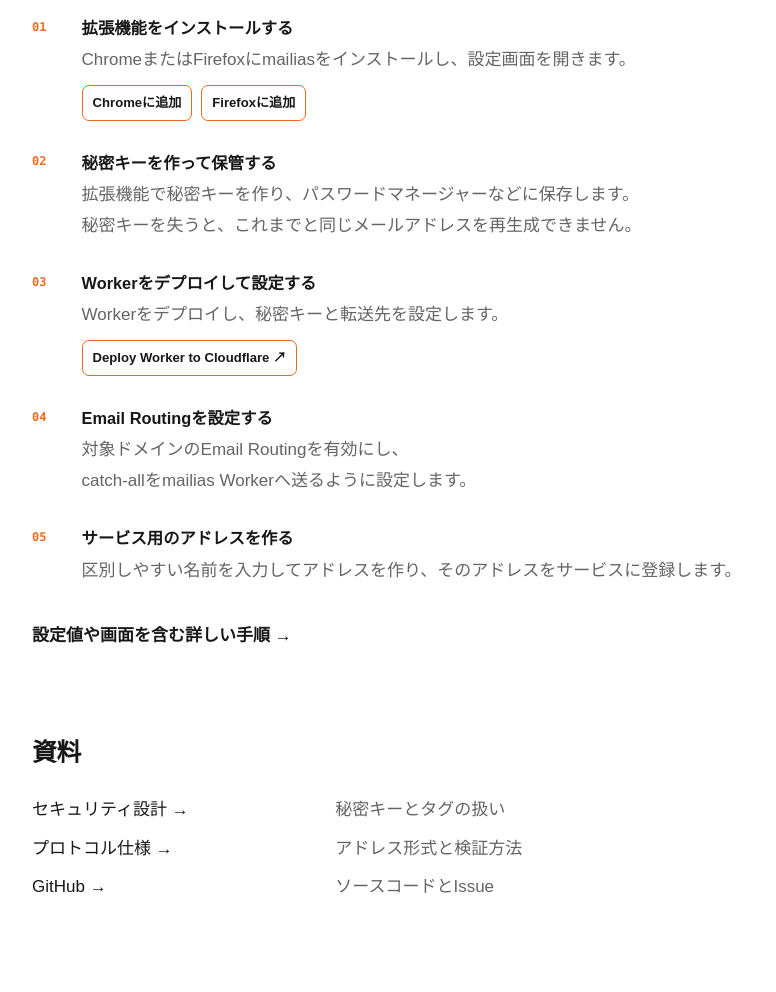
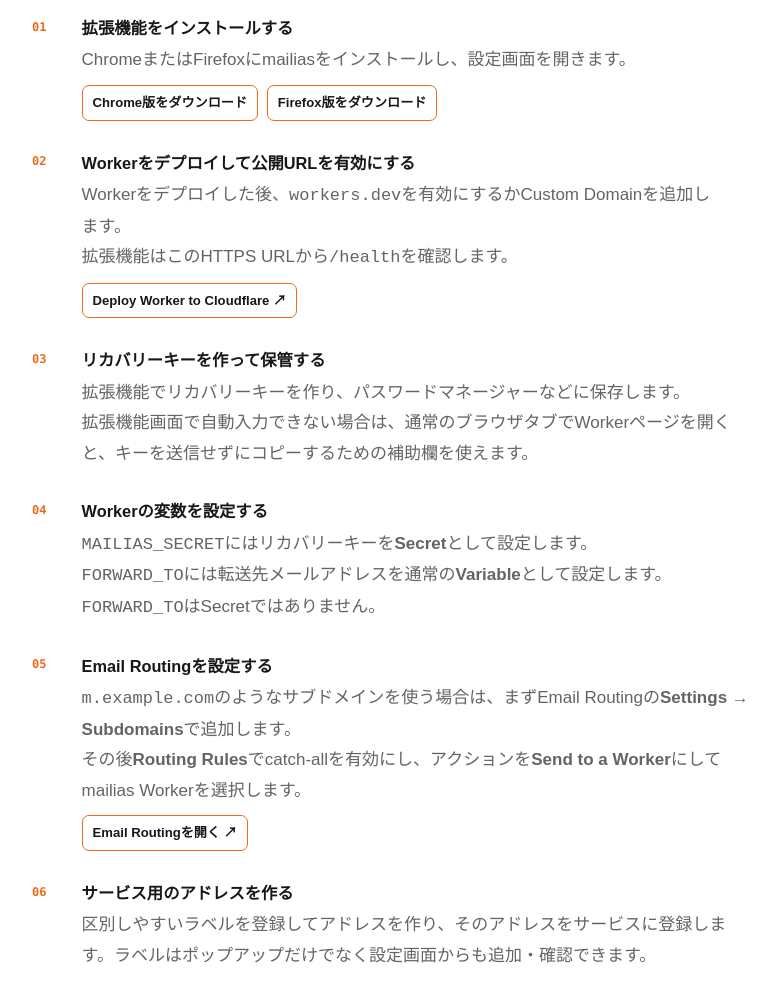
Before and after one commit to kentakom1213/mailias, a website built with Vite: page docs/index.html in a window 1280 px wide. Shown: the part 956-1948 px from the top of the page, without its empty margins (158-934 px from the left). Built offline with nearby package versions, Linux system fonts and the light colour scheme.

Commit message:
Update Pages setup guide and favicon

```diff
--- a/docs/index.html
+++ b/docs/index.html
@@ -7,8 +7,9 @@
             name="description"
             content="mailiasは、自分のドメインから用途ごとのメールアドレスを作り、届いたメールを普段の受信箱へ転送するブラウザ拡張機能です。"
         />
-        <meta name="theme-color" content="#ffffff" />
+        <meta name="theme-color" content="#F6821F" />
         <title>mailias — サービスごとに、違うアドレスを。</title>
+        <link rel="icon" type="image/svg+xml" href="./favicon.svg" />
         <link rel="stylesheet" href="./style.css" />
     </head>
     <body>
@@ -96,11 +97,11 @@
                             </p>
                             <div class="inline-actions">
                                 <a
-                                    href="https://github.com/kentakom1213/mailias/releases/latest/download/mailias-chrome.zip"
-                                    >Chromeに追加</a
+                                    href="https://github.com/kentakom1213/mailias/releases/latest/download/mailias-chrome-extension.zip"
+                                    >Chrome版をダウンロード</a
                                 ><a
-                                    href="https://github.com/kentakom1213/mailias/releases/latest/download/mailias-firefox.zip"
-                                    >Firefoxに追加</a
+                                    href="https://github.com/kentakom1213/mailias/releases/latest/download/mailias-firefox-extension.zip"
+                                    >Firefox版をダウンロード</a
                                 >
                             </div>
                         </div>
@@ -108,18 +109,9 @@
                     <li>
                         <span class="number">02</span>
                         <div>
-                            <h3>秘密キーを作って保管する</h3>
+                            <h3>Workerをデプロイして公開URLを有効にする</h3>
                             <p>
-                                拡張機能で秘密キーを作り、パスワードマネージャーなどに保存します。<br />秘密キーを失うと、これまでと同じメールアドレスを再生成できません。
-                            </p>
-                        </div>
-                    </li>
-                    <li>
-                        <span class="number">03</span>
-                        <div>
-                            <h3>Workerをデプロイして設定する</h3>
-                            <p>
-                                Workerをデプロイし、秘密キーと転送先を設定します。
+                                Workerをデプロイした後、<code>workers.dev</code>を有効にするかCustom Domainを追加します。<br />拡張機能はこのHTTPS URLから<code>/health</code>を確認します。
                             </p>
                             <div class="inline-actions">
                                 <a
@@ -131,27 +123,46 @@
                         </div>
                     </li>
                     <li>
+                        <span class="number">03</span>
+                        <div>
+                            <h3>リカバリーキーを作って保管する</h3>
+                            <p>
+                                拡張機能でリカバリーキーを作り、パスワードマネージャーなどに保存します。<br />拡張機能画面で自動入力できない場合は、通常のブラウザタブでWorkerページを開くと、キーを送信せずにコピーするための補助欄を使えます。
+                            </p>
+                        </div>
+                    </li>
+                    <li>
                         <span class="number">04</span>
+                        <div>
+                            <h3>Workerの変数を設定する</h3>
+                            <p>
+                                <code>MAILIAS_SECRET</code>にはリカバリーキーを<strong>Secret</strong>として設定します。<br /><code>FORWARD_TO</code>には転送先メールアドレスを通常の<strong>Variable</strong>として設定します。<code>FORWARD_TO</code>はSecretではありません。
+                            </p>
+                        </div>
+                    </li>
+                    <li>
+                        <span class="number">05</span>
                         <div>
                             <h3>
                                 <span class="term">Email Routing</span
                                 >を設定する
                             </h3>
                             <p>
-                                対象ドメインの<span class="term"
-                                    >Email Routing</span
-                                >を有効にし、<br />catch-allを<span class="term"
-                                    >mailias Worker</span
-                                >へ送るように設定します。
+                                <code>m.example.com</code>のようなサブドメインを使う場合は、まずEmail Routingの<strong>Settings → Subdomains</strong>で追加します。<br />その後<strong>Routing Rules</strong>でcatch-allを有効にし、アクションを<strong>Send to a Worker</strong>にしてmailias Workerを選択します。
                             </p>
+                            <div class="inline-actions">
+                                <a href="https://dash.cloudflare.com/?to=%2F%3Aaccount%2Femail-service%2Frouting"
+                                    >Email Routingを開く <span aria-hidden="true">↗</span></a
+                                >
+                            </div>
                         </div>
                     </li>
                     <li>
-                        <span class="number">05</span>
+                        <span class="number">06</span>
                         <div>
                             <h3>サービス用のアドレスを作る</h3>
                             <p>
-                                区別しやすい名前を入力してアドレスを作り、そのアドレスをサービスに登録します。
+                                区別しやすいラベルを登録してアドレスを作り、そのアドレスをサービスに登録します。ラベルはポップアップだけでなく設定画面からも追加・確認できます。
                             </p>
                         </div>
                     </li>
```
